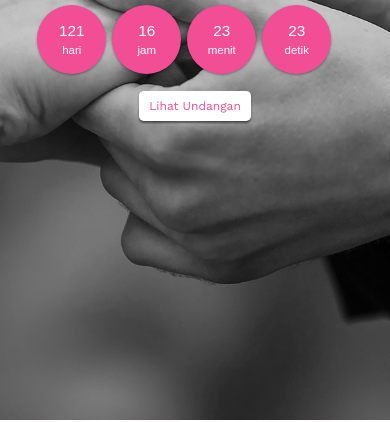
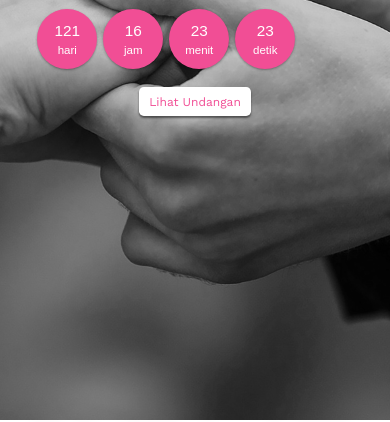
Before and after one commit to Mochfahmi17/wedding-party, a plain HTML site: page index.html in a window 390 px wide. Shown: the part 424-846 px from the top of the page. Drawn offline with nearby package versions, Linux system fonts and the light colour scheme; some packages are replaced by stand-ins of ours; a script that the page names is missing.

Commit message:
Mengubah padding menjadi 30px di ukuran mobile

```diff
--- a/style.css
+++ b/style.css
@@ -469,7 +469,7 @@ footer a:hover {
     font-size: 60%;
   }
   .simply-countdown > .simply-section {
-    padding: 34.5px;
+    padding: 30px;
     margin: 3px;
   }
 
```
